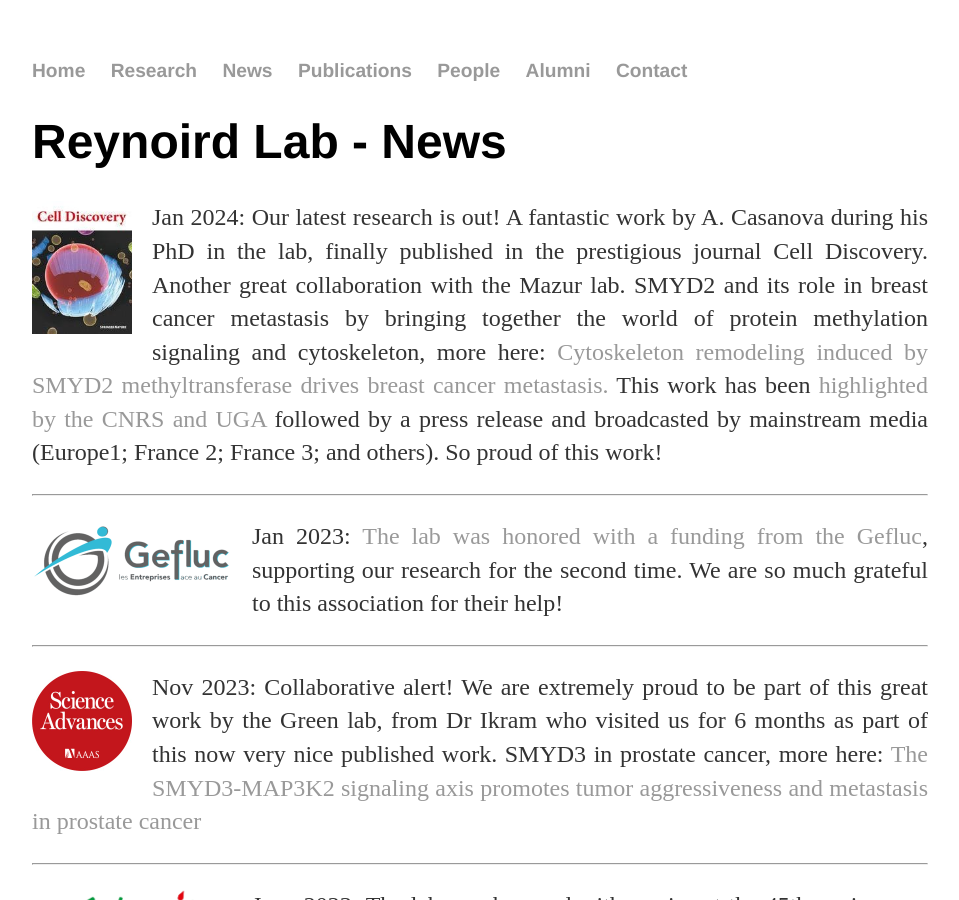
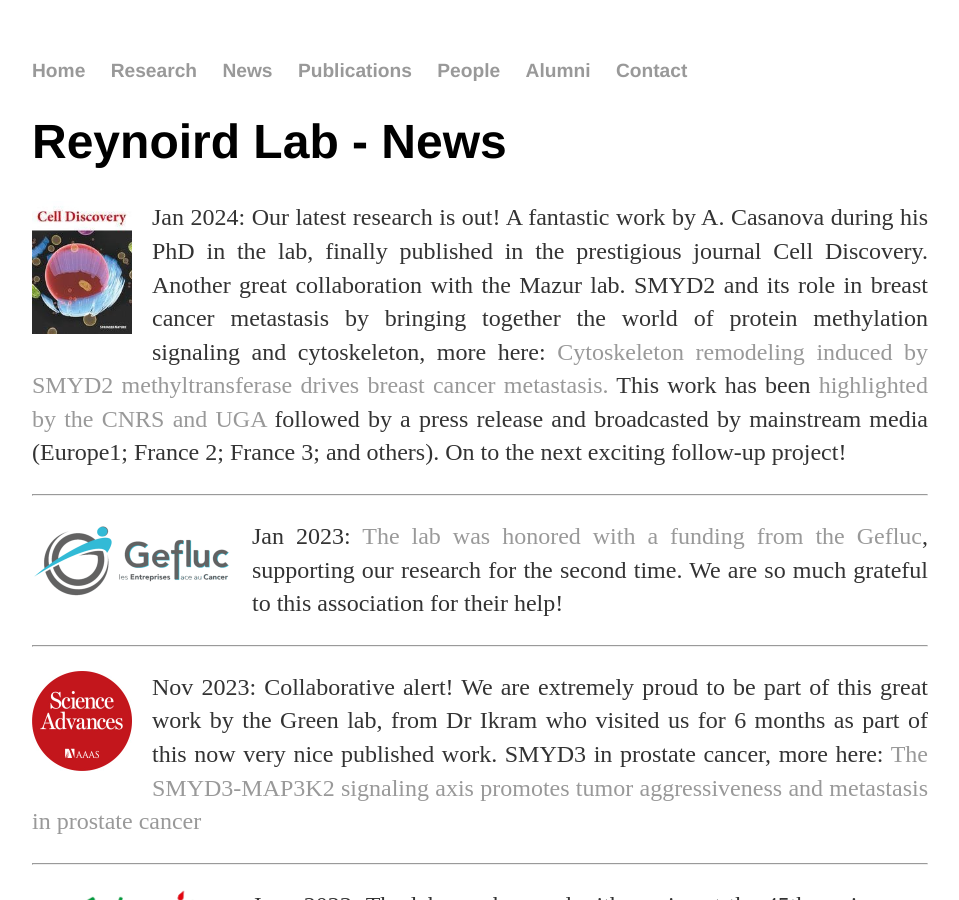
Before and after one commit to Reynoird-Lab/Reynoird-lab.github.io, a Jekyll site: the page built from News/index.html, in a window 1280 px wide and 900 px high. Shown: the whole window, without its empty margins (160-1119 px from the left). Built offline with Jekyll 4.4.1, drawn with Linux system fonts in a browser that asks for light colours; Markdown is read by kramdown in place of the engine named in the settings.

Commit message:
Update index.html

```diff
--- a/News/index.html
+++ b/News/index.html
@@ -10,7 +10,7 @@ title: News
     <img src="https://reynoird-lab.github.io/Images/celldiscovery.jpg" title="Cell Discovery" width="100" style="margin: 0px 20px 10px 0px;" class="picture-left">
   	<div class="paragraph-right">
 	  <p align="justify"> Jan 2024: Our latest research is out! A fantastic work by A. Casanova during his PhD in the lab, finally published in the prestigious journal Cell Discovery. Another great collaboration with the Mazur lab. SMYD2 and its role in breast cancer metastasis by bringing together the world of protein methylation signaling and cytoskeleton, more here: <a href="https://link.springer.com/article/10.1038/s41421-023-00644-x?utm_source=rct_congratemailt&utm_medium=email&utm_campaign=oa_20240131&utm_content=10.1038/s41421-023-00644-x" "style="color:DARKSLATEGRAY;"> Cytoskeleton remodeling induced by SMYD2 methyltransferase drives breast cancer metastasis. </a>
-	  This work has been <a href="https://www.cnrs.fr/en/press/treatment-aggressive-breast-cancer-discovery-new-protein-involved-development-metastases" "style="color:DARKSLATEGRAY;"> highlighted by the CNRS and UGA </a>followed by a press release and broadcasted by mainstream media (Europe1; France 2; France 3; and others). So proud of this work!</p>
+	  This work has been <a href="https://www.cnrs.fr/en/press/treatment-aggressive-breast-cancer-discovery-new-protein-involved-development-metastases" "style="color:DARKSLATEGRAY;"> highlighted by the CNRS and UGA </a>followed by a press release and broadcasted by mainstream media (Europe1; France 2; France 3; and others). On to the next exciting follow-up project!</p>
 	 </div>
 </div>
 
```
